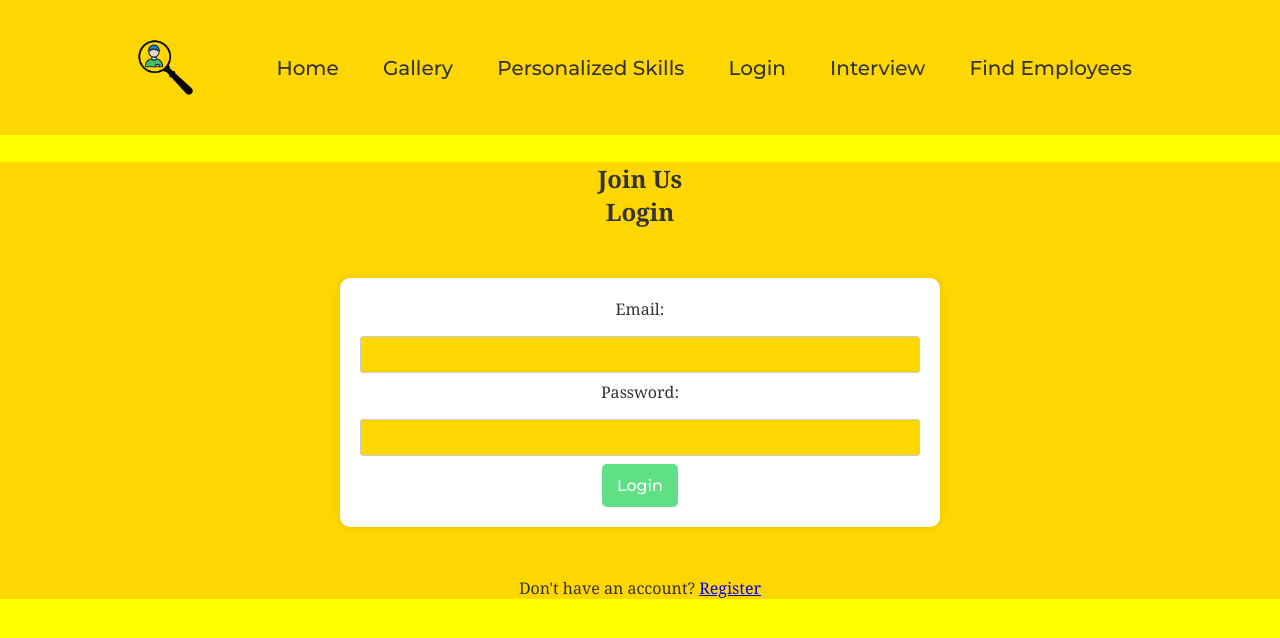
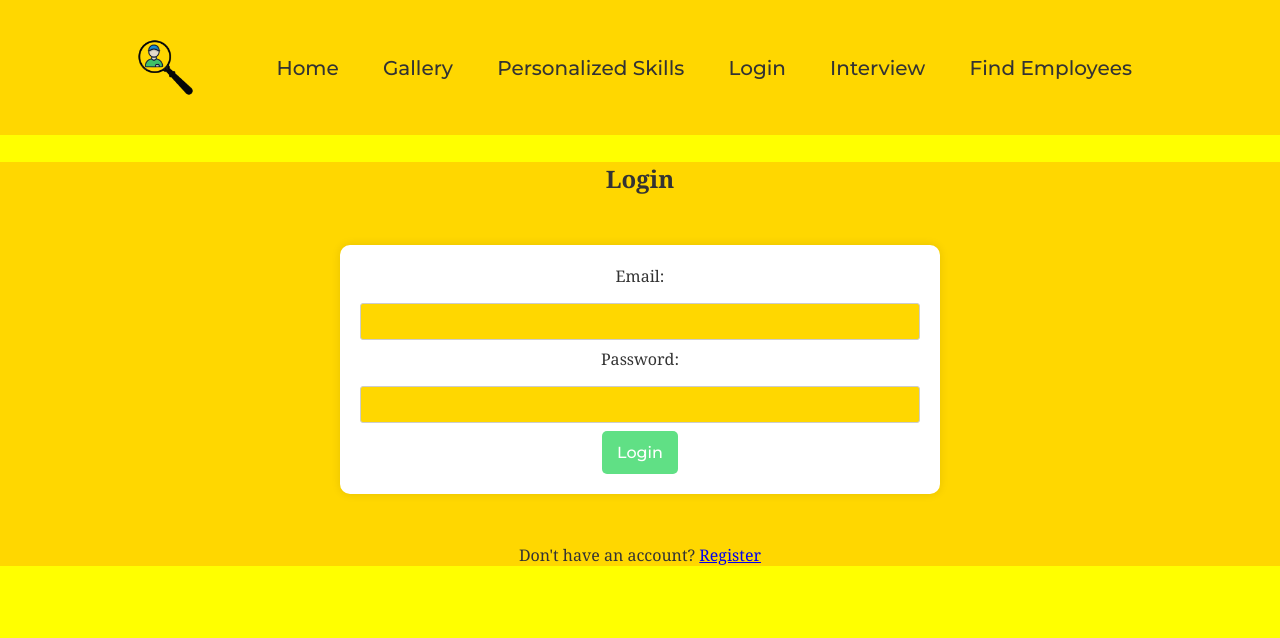
Before and after one commit to RIK-CSA/RIK-CSA-frontend, a Jekyll site: the page built from login.md, in a window 1280 px wide. Shown: the top 638 px of the page. Built offline with Jekyll 4.4.1, drawn with Linux system fonts in a browser that asks for light colours.

Commit message:
Update login.md

```diff
--- a/login.md
+++ b/login.md
@@ -93,16 +93,16 @@ permalink: /login/
         }
     </style>
 </head>
-
 <body>
 <div class="container">
+    <!---
   <div class="social-icons">
     <h2>Join Us</h2>
     <a href="#" target="_blank"><i class="fa fa-instagram"></i></a>
     <a href="#" target="_blank"><i class="fa fa-facebook"></i></a>
     <a href="#" target="_blank"><i class="fa fa-linkedin"></i></a>
     <a href="#" target="_blank"><i class="fa fa-github"></i></a>
-  </div>
+  </div>-->
   <div class="login-form">
     <h2>Login</h2>
     <form id="loginForm">
```
